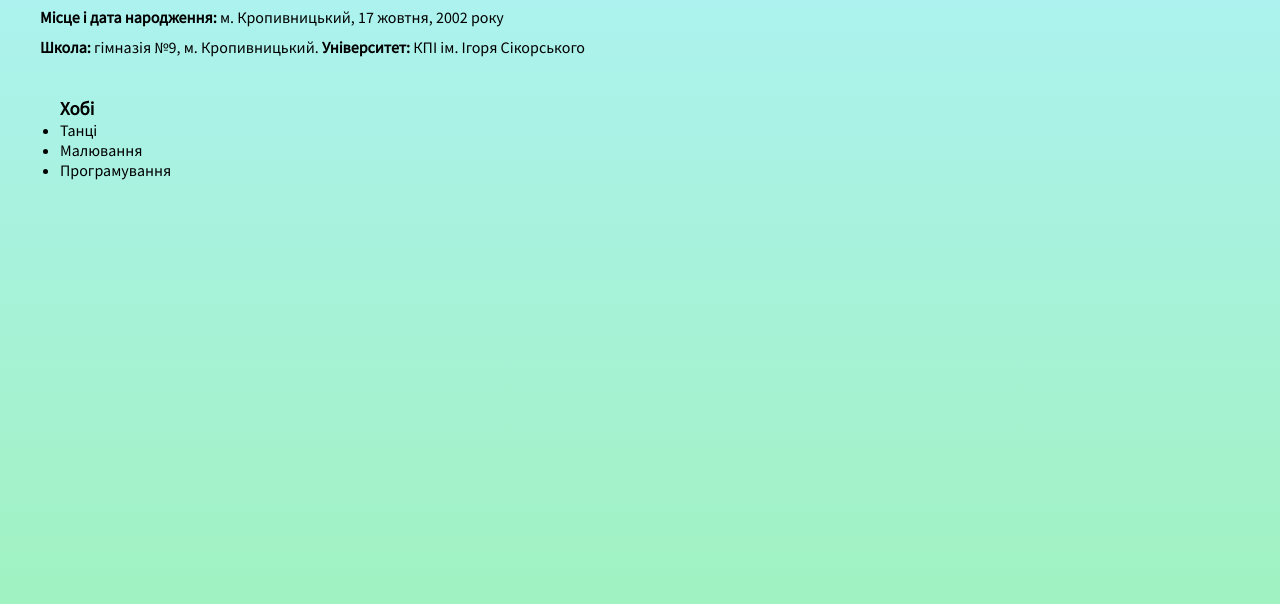
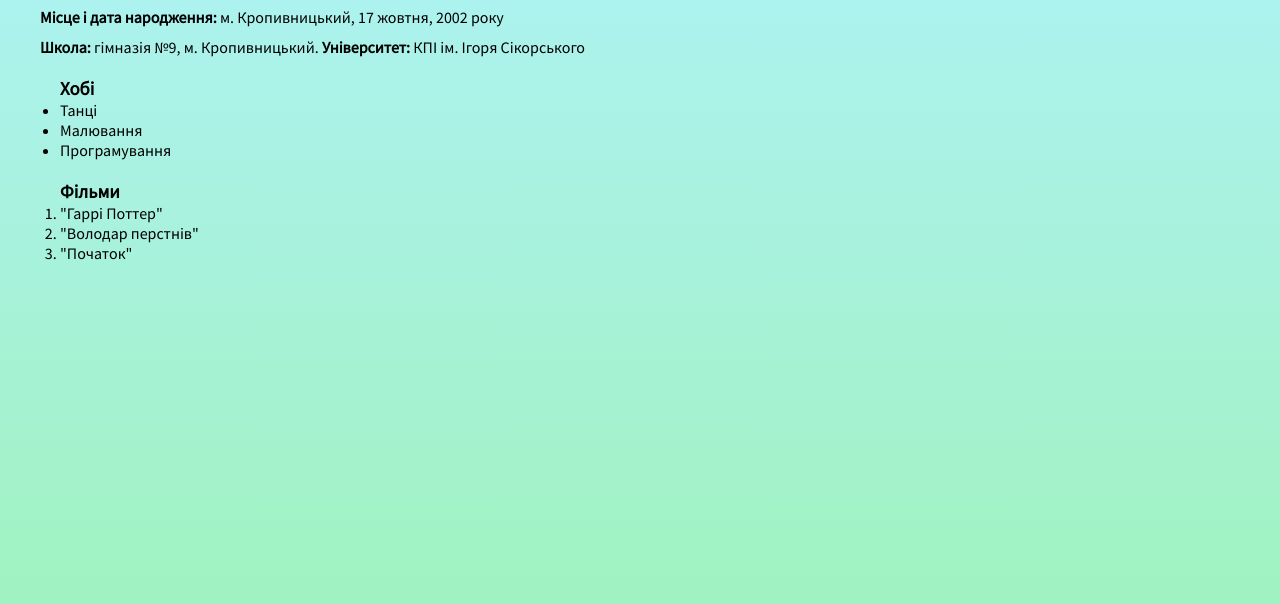
Before and after one commit to AnnaOstrovska/fe-lab1, a plain HTML site: page index.html in a window 1280 px wide. Shown: the part 74-678 px from the top of the page. Drawn offline with Linux system fonts and the light colour scheme.

Commit message:
add a solution for the fourth task

```diff
--- a/index.html
+++ b/index.html
@@ -17,7 +17,7 @@
         <span><b>Місце і дата народження:</b> м. Кропивницький, 17 жовтня, 2002 року</span>
         <span><b>Школа:</b> гімназія №9, м. Кропивницький. <b>Університет:</b> КПІ ім. Ігоря Сікорського</span>
     </div>
-    <div class="hobbies-wrapper">
+    <div class="lists-wrapper">
         <h3>Хобі</h3>
         <ul>
             <li>Танці</li>
@@ -25,5 +25,13 @@
             <li>Програмування</li>
         </ul>
     </div>
+    <div class="lists-wrapper">
+        <h3>Фільми</h3>
+        <ol>
+            <li>"Гаррі Поттер"</li>
+            <li>"Володар перстнів"</li>
+            <li>"Початок"</li>
+        </ol>
+    </div>
 </body>
 </html>
--- a/styles.css
+++ b/styles.css
@@ -14,12 +14,15 @@ body {
     padding: 40px;
 }
 
+div {
+  margin-bottom: 20px;
+}
+
 .header-wrapper {
     display: grid;
     gap: 10px;
-    margin-bottom: 40px;
 }
 
-.hobbies-wrapper {
+.lists-wrapper {
     margin-left: 20px;
 }
```
